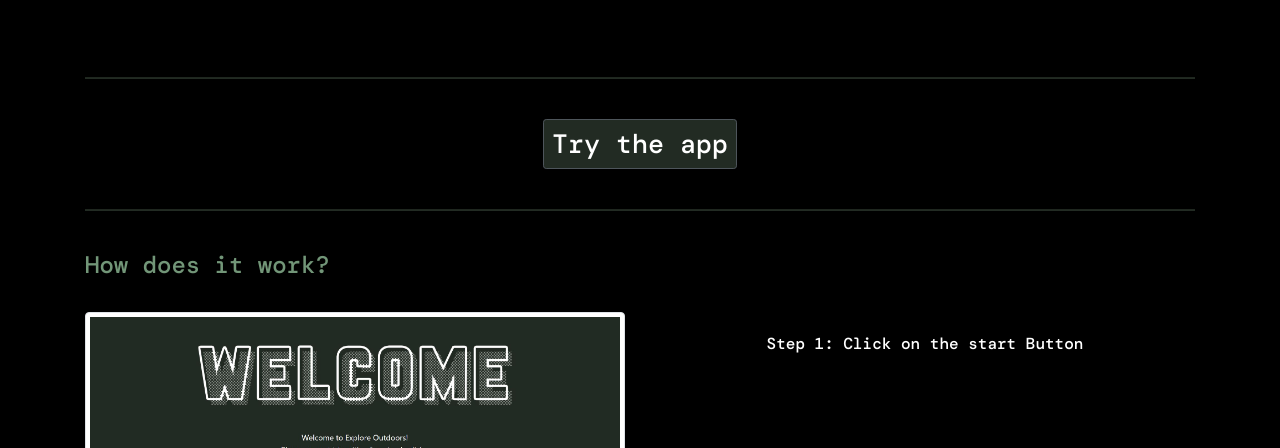
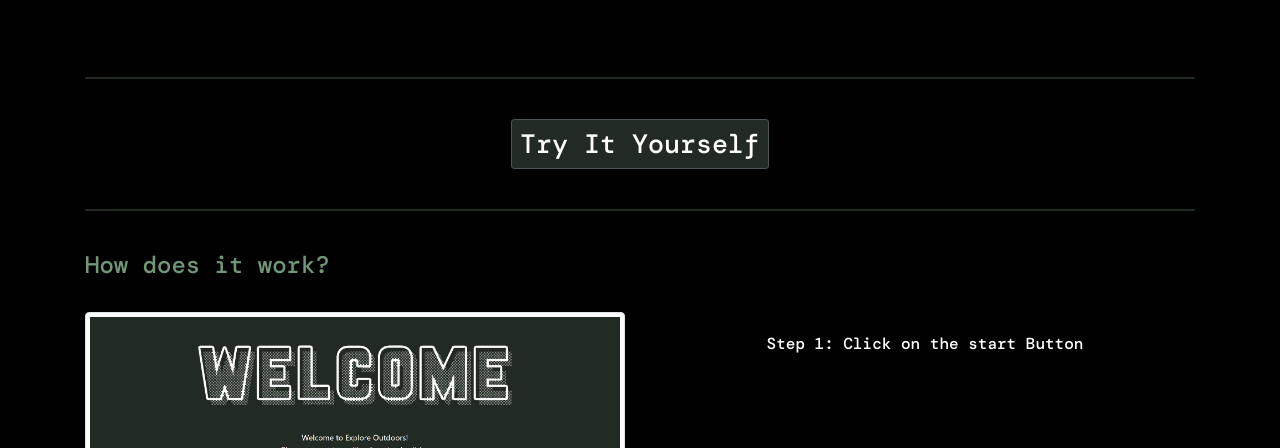
Before and after one commit to edithdaria/Personal-Portfolio, a plain HTML site: page exploreOutdoors.html in a window 1280 px wide. Shown: the part 299-747 px from the top of the page. Drawn offline with nearby package versions, Linux system fonts and the light colour scheme.

Commit message:
renamed Try button

```diff
--- a/exploreOutdoors.html
+++ b/exploreOutdoors.html
@@ -82,7 +82,7 @@
 
       <div class="row">
         <div class="col-md-12 col-lg-12 col-sm-12">
-          <a href="https://edithdaria.github.io/Project-1/" target="_blank" class="btn btn-secondary btn-sm btn-md btn-lg active" role="button" aria-pressed="true">Try the app</a>
+          <a href="https://edithdaria.github.io/Project-1/" target="_blank" class="btn btn-secondary btn-sm btn-md btn-lg active" role="button" aria-pressed="true">Try It Yourself</a>
           <br><br>
           <hr class="solid">
         </div>
```
